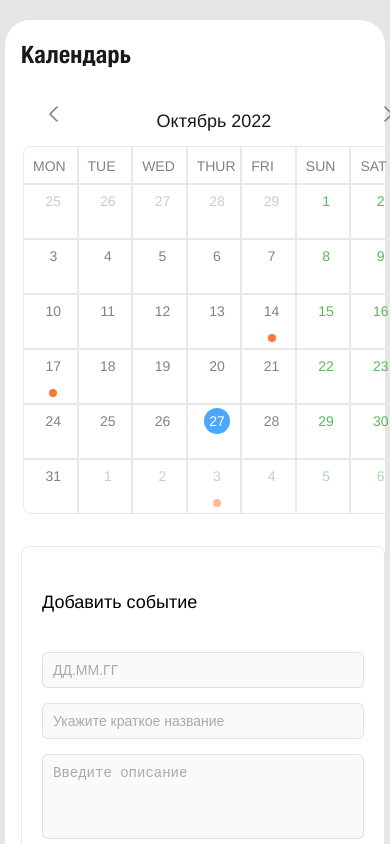
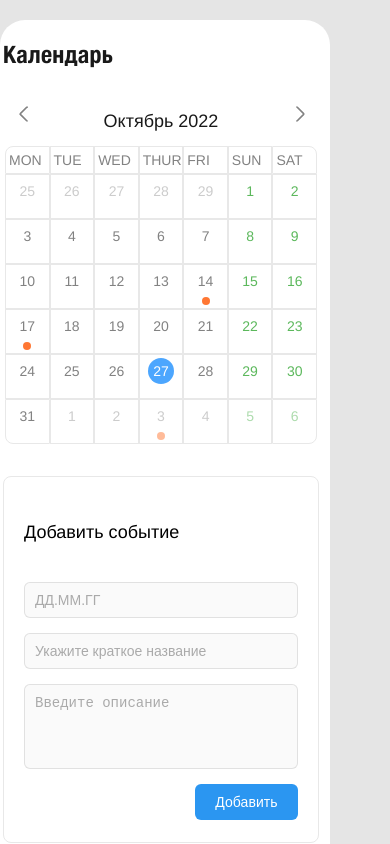
Before and after one commit to igorpichnenko/test-task, a React (Create React App) app: page / in a window 390 px wide. Shown: the top 844 px of the page. Built offline with nearby package versions, Linux system fonts and the light colour scheme.

Commit message:
add 320px adaptive

```diff
--- a/src/TestPage/index.module.scss
+++ b/src/TestPage/index.module.scss
@@ -1,3 +1,11 @@
+@import "../assets//variables/scss/mixin.scss";
+
 .testPage {
   padding: 20px 5px;
 }
+
+@media(max-width: $desktopWidth1200) {
+  .testPage {
+    padding: 20px 0px;
+  }
+}
--- a/src/assets/variables/scss/_variables.scss
+++ b/src/assets/variables/scss/_variables.scss
@@ -1,6 +1,6 @@
 /**
  * Do not edit directly
- * Generated on Mon, 14 Nov 2022 11:33:06 GMT
+ * Generated on Mon, 14 Nov 2022 13:38:37 GMT
  */
 
 :root {
--- a/src/assets/variables/scss/mixin.scss
+++ b/src/assets/variables/scss/mixin.scss
@@ -3,3 +3,4 @@ $desktopWidth1400: 1400px;
 $desktopWidth1200: 1200px;
 $tabletWidth: 991px;
 $mobileWidth: 769px;
+$smartWidth: 414px;
--- a/src/components/Calendar/index.module.scss
+++ b/src/components/Calendar/index.module.scss
@@ -289,4 +289,40 @@
         width: 26px;
         height: 26px;
     }
+
+    .pagingButton:first-child {
+        left: 25px;
+    }
 }
+
+@media(max-width: $smartWidth) {
+    .wrapper {
+        max-width: 330px;
+    }
+
+    .day {
+        width: 44.57px;
+        height: 45px;
+
+        padding-top: var(--size-base-x1);
+        padding-left: var(--size-base-x1);
+        padding-right: var(--size-base-x1);
+        padding-bottom: var(--size-base-x1);
+    }
+
+    .dayHeader {
+        width: 44.57px;
+        height: 28px;
+
+        padding-top: var(--size-base-x1);
+        padding-left: var(--size-base-x1);
+    }
+
+    .calendar {
+        padding: 0 0 30px 3px;
+    }
+
+    .pagingButton:first-child {
+        left: 15px;
+    }
+}
--- a/src/components/EventForm/index.module.scss
+++ b/src/components/EventForm/index.module.scss
@@ -59,3 +59,10 @@
         margin-bottom: 89px;
     }
 }
+
+@media(max-width: $smartWidth) {
+    .form {
+        margin-left: 3px;
+        max-width: 274px;
+    }
+}
--- a/src/components/ui/Event/index.tsx
+++ b/src/components/ui/Event/index.tsx
@@ -17,7 +17,7 @@ export const Event = ({
   ...props
 }: EventProps) => {
 
-  const isTablet = useMediaQuery({ query: "(max-width: 991px)" });
+  const isTablet = useMediaQuery({ query: "(max-width: 1200px)" });
   const detailedEvent = calendarState.eventsData.find((event) => event.date === date)
   const events = detailedEvent?.event ?? []
 
```
